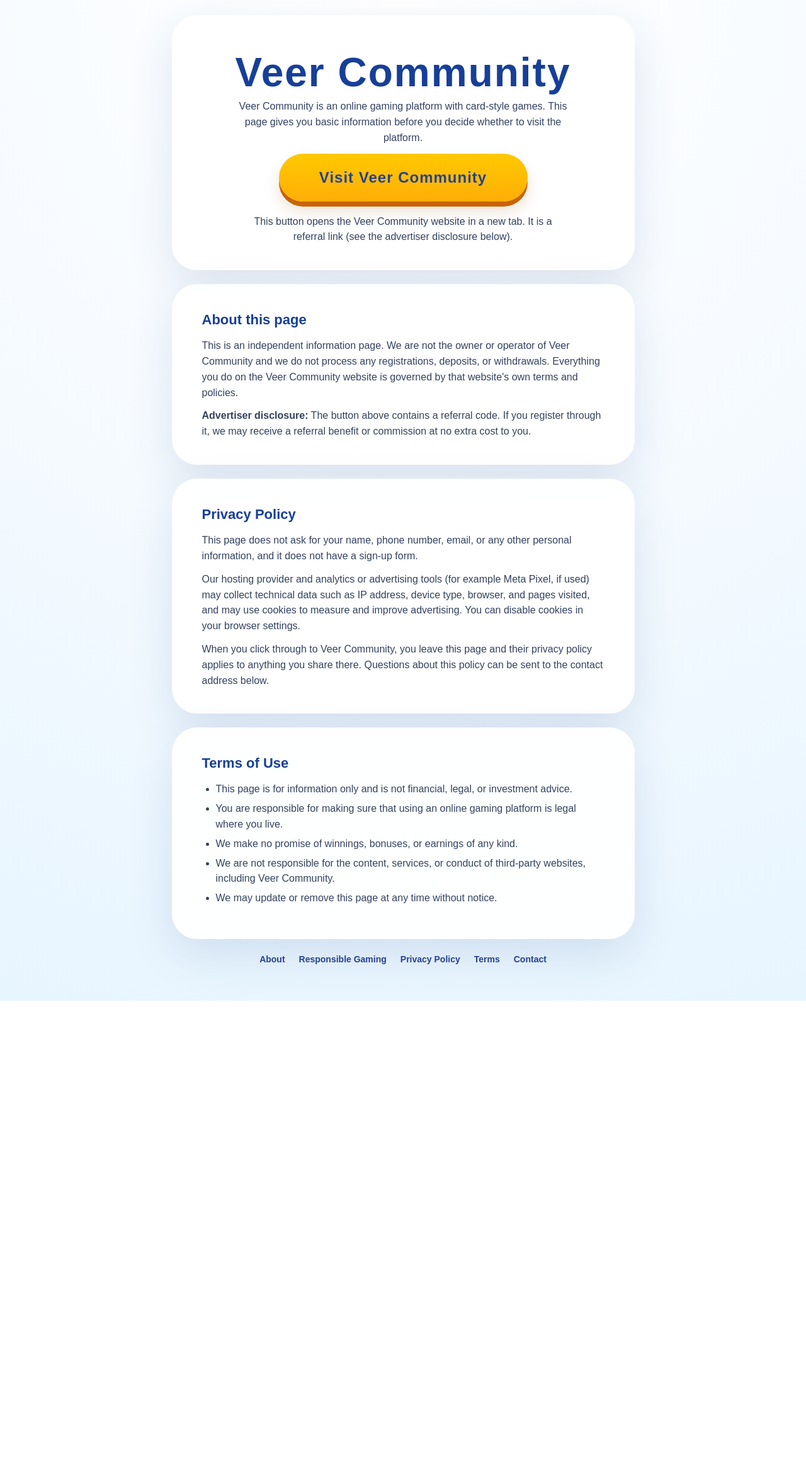
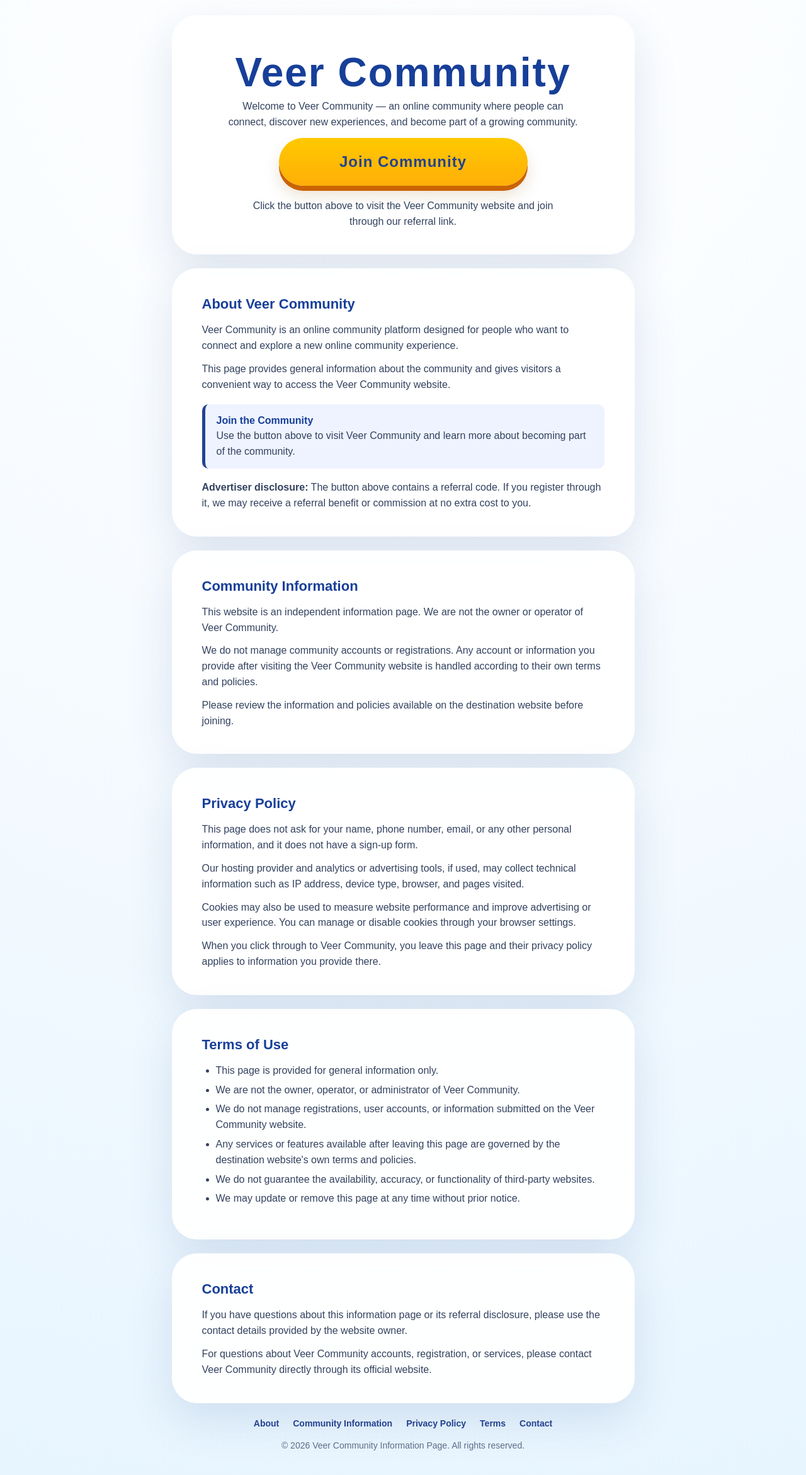
Before and after one commit to narender-de/veer, a plain HTML site: page index.html in a window 1280 px wide. Shown: the whole page at 63% size. Before the commit the page ends 1589 px from the top, so only its background shows below. Drawn offline with Linux system fonts and the light colour scheme.

Commit message:
Update index.html

```diff
--- a/index.html
+++ b/index.html
@@ -3,16 +3,34 @@
 <head>
   <meta charset="UTF-8">
   <meta name="viewport" content="width=device-width, initial-scale=1.0">
-  <title>Veer Community - Information &amp; Referral Page</title>
-  <meta name="description" content="Information page about Veer Community, an online gaming platform. Please play responsibly.">
+
+  <title>Veer Community - Join Our Community</title>
+
+  <meta
+    name="description"
+    content="Learn more about Veer Community and join the online community."
+  >
 
   <style>
-    * { box-sizing: border-box; margin: 0; padding: 0; }
-    html { scroll-behavior: smooth; }
+    * {
+      box-sizing: border-box;
+      margin: 0;
+      padding: 0;
+    }
+
+    html {
+      scroll-behavior: smooth;
+    }
 
     body {
       font-family: Arial, Helvetica, sans-serif;
-      background: radial-gradient(circle at 50% 0%, #ffffff 0%, #f7fbff 42%, #e7f5ff 100%);
+      background:
+        radial-gradient(
+          circle at 50% 0%,
+          #ffffff 0%,
+          #f7fbff 42%,
+          #e7f5ff 100%
+        );
       color: #17213d;
       min-height: 100vh;
       padding: 24px 14px 40px;
@@ -35,7 +53,13 @@
     }
 
     /* ---------- Hero ---------- */
-    .hero { display: flex; flex-direction: column; align-items: center; text-align: center; }
+
+    .hero {
+      display: flex;
+      flex-direction: column;
+      align-items: center;
+      text-align: center;
+    }
 
     .age-pill {
       align-self: flex-end;
@@ -60,7 +84,13 @@
       box-shadow: 0 18px 36px rgba(0, 0, 0, 0.09);
       margin-bottom: 26px;
     }
-    .logo-wrap img { width: 100%; height: 100%; object-fit: contain; display: block; }
+
+    .logo-wrap img {
+      width: 100%;
+      height: 100%;
+      object-fit: contain;
+      display: block;
+    }
 
     h1 {
       font-size: 64px;
@@ -70,6 +100,7 @@
       line-height: 1.05;
       margin: 18px 0 8px;
     }
+
     .tagline {
       font-size: 15px;
       font-weight: 800;
@@ -78,7 +109,13 @@
       color: #9430f0;
       margin-bottom: 26px;
     }
-    .lead { color: #3b4a6b; font-size: 17px; max-width: 560px; margin-bottom: 22px; }
+
+    .lead {
+      color: #3b4a6b;
+      font-size: 17px;
+      max-width: 560px;
+      margin-bottom: 22px;
+    }
 
     .notice {
       width: 100%;
@@ -91,13 +128,20 @@
       text-align: left;
       margin-bottom: 26px;
     }
-    .notice strong { color: #4a3600; }
+
+    .notice strong {
+      color: #4a3600;
+    }
 
     .cta {
       width: min(100%, 395px);
       min-height: 76px;
       border-radius: 48px;
-      background: linear-gradient(180deg, #ffc900 0%, #ffae08 100%);
+      background: linear-gradient(
+        180deg,
+        #ffc900 0%,
+        #ffae08 100%
+      );
       color: #173f99;
       font-size: 24px;
       font-weight: 900;
@@ -106,140 +150,385 @@
       display: flex;
       align-items: center;
       justify-content: center;
-      box-shadow: 0 8px 0 #c96305, 0 15px 24px rgba(145, 91, 0, 0.18);
-      transition: transform .16s ease, box-shadow .16s ease;
+      box-shadow:
+        0 8px 0 #c96305,
+        0 15px 24px rgba(145, 91, 0, 0.18);
+      transition:
+        transform .16s ease,
+        box-shadow .16s ease;
       margin-bottom: 20px;
     }
-    .cta:hover { transform: translateY(-2px); box-shadow: 0 10px 0 #c96305, 0 18px 26px rgba(145, 91, 0, 0.22); }
-    .cta:active { transform: translateY(6px); box-shadow: 0 2px 0 #c96305, 0 6px 12px rgba(145, 91, 0, 0.16); }
 
-    .cta-note { font-size: 14px; color: #5d6c88; max-width: 480px; }
+    .cta:hover {
+      transform: translateY(-2px);
+      box-shadow:
+        0 10px 0 #c96305,
+        0 18px 26px rgba(145, 91, 0, 0.22);
+    }
+
+    .cta:active {
+      transform: translateY(6px);
+      box-shadow:
+        0 2px 0 #c96305,
+        0 6px 12px rgba(145, 91, 0, 0.16);
+    }
+
+    .cta-note {
+      font-size: 14px;
+      color: #5d6c88;
+      max-width: 480px;
+    }
 
     /* ---------- Info sections ---------- */
-    h2 { font-size: 22px; color: #173f99; margin-bottom: 12px; }
-    .card p { color: #33425f; font-size: 16px; margin-bottom: 12px; }
-    .card p:last-child { margin-bottom: 0; }
-    .card ul { margin: 6px 0 12px 22px; color: #33425f; font-size: 16px; }
-    .card li { margin-bottom: 6px; }
-    .card a { color: #24428f; }
 
-    .rg-box {
+    h2 {
+      font-size: 22px;
+      color: #173f99;
+      margin-bottom: 12px;
+    }
+
+    .card p {
+      color: #33425f;
+      font-size: 16px;
+      margin-bottom: 12px;
+    }
+
+    .card p:last-child {
+      margin-bottom: 0;
+    }
+
+    .card ul {
+      margin: 6px 0 12px 22px;
+      color: #33425f;
+      font-size: 16px;
+    }
+
+    .card li {
+      margin-bottom: 6px;
+    }
+
+    .card a {
+      color: #24428f;
+    }
+
+    .community-box {
       border-left: 5px solid #24428f;
       background: #eef3ff;
       border-radius: 10px;
       padding: 14px 18px;
+      margin-top: 18px;
+    }
+
+    .community-box strong {
+      color: #173f99;
     }
 
     /* ---------- Footer ---------- */
-    footer { text-align: center; color: #5d6c88; font-size: 14px; padding: 0 10px; }
-    .footer-links { display: flex; flex-wrap: wrap; justify-content: center; gap: 8px 22px; margin-bottom: 14px; }
-    .footer-links a { color: #24428f; font-weight: 700; text-decoration: none; }
-    .footer-links a:hover { text-decoration: underline; }
-    footer p { margin-bottom: 8px; }
+
+    footer {
+      text-align: center;
+      color: #5d6c88;
+      font-size: 14px;
+      padding: 0 10px;
+    }
+
+    .footer-links {
+      display: flex;
+      flex-wrap: wrap;
+      justify-content: center;
+      gap: 8px 22px;
+      margin-bottom: 14px;
+    }
+
+    .footer-links a {
+      color: #24428f;
+      font-weight: 700;
+      text-decoration: none;
+    }
+
+    .footer-links a:hover {
+      text-decoration: underline;
+    }
+
+    footer p {
+      margin-bottom: 8px;
+    }
+
+    /* ---------- Responsive ---------- */
 
     @media (max-width: 650px) {
-      body { padding: 10px 10px 30px; }
-      .card { border-radius: 28px; padding: 24px 20px; }
-      .age-pill { align-self: center; font-size: 14px; }
-      h1 { font-size: 44px; margin-top: 10px; }
-      .tagline { font-size: 13px; letter-spacing: 2px; margin-bottom: 22px; }
-      .lead { font-size: 16px; }
-      .cta { font-size: 21px; min-height: 68px; }
-      h2 { font-size: 20px; }
+
+      body {
+        padding: 10px 10px 30px;
+      }
+
+      .card {
+        border-radius: 28px;
+        padding: 24px 20px;
+      }
+
+      .age-pill {
+        align-self: center;
+        font-size: 14px;
+      }
+
+      h1 {
+        font-size: 44px;
+        margin-top: 10px;
+      }
+
+      .tagline {
+        font-size: 13px;
+        letter-spacing: 2px;
+        margin-bottom: 22px;
+      }
+
+      .lead {
+        font-size: 16px;
+      }
+
+      .cta {
+        font-size: 21px;
+        min-height: 68px;
+      }
+
+      h2 {
+        font-size: 20px;
+      }
+
+      .logo-wrap {
+        width: 230px;
+        height: 230px;
+      }
     }
   </style>
 </head>
 
 <body>
+
   <div class="wrap">
 
     <!-- HERO -->
     <main class="card hero">
 
+      <h1>Veer Community</h1>
 
-      <h1>Veer Community</h1>
       <p class="lead">
-        Veer Community is an online gaming platform with card-style games. This page gives you basic
-        information before you decide whether to visit the platform.
+        Welcome to Veer Community — an online community where people
+        can connect, discover new experiences, and become part of
+        a growing community.
       </p>
 
+      <a
+        class="cta"
+        href="https://www.veergame4.com/#/register?invitationCode=79695725122"
+        target="_blank"
+        rel="noopener noreferrer sponsored"
+      >
+        Join Community
+      </a>
 
-      <a class="cta"
-         href="https://www.veergame4.com/#/register?invitationCode=79695725122"
-         target="_blank" rel="noopener noreferrer sponsored">
-        Visit Veer Community
-      </a>
       <p class="cta-note">
-        This button opens the Veer Community website in a new tab. It is a referral link
-        (see the advertiser disclosure below).
+        Click the button above to visit the Veer Community website
+        and join through our referral link.
       </p>
+
     </main>
+
 
     <!-- ABOUT -->
     <section class="card" id="about">
-      <h2>About this page</h2>
+
+      <h2>About Veer Community</h2>
+
       <p>
-        This is an independent information page. We are not the owner or operator of Veer Community and
-        we do not process any registrations, deposits, or withdrawals. Everything you do on the
-        Veer Community website is governed by that website's own terms and policies.
+        Veer Community is an online community platform designed
+        for people who want to connect and explore a new online
+        community experience.
       </p>
+
       <p>
-        <strong>Advertiser disclosure:</strong> The button above contains a referral code. If you
-        register through it, we may receive a referral benefit or commission at no extra cost to you.
+        This page provides general information about the community
+        and gives visitors a convenient way to access the Veer
+        Community website.
       </p>
+
+      <div class="community-box">
+        <strong>Join the Community</strong>
+        <p>
+          Use the button above to visit Veer Community and learn
+          more about becoming part of the community.
+        </p>
+      </div>
+
+      <p style="margin-top:18px;">
+        <strong>Advertiser disclosure:</strong>
+        The button above contains a referral code. If you register
+        through it, we may receive a referral benefit or commission
+        at no extra cost to you.
+      </p>
+
     </section>
 
+
+    <!-- INFORMATION -->
+    <section class="card" id="information">
+
+      <h2>Community Information</h2>
+
+      <p>
+        This website is an independent information page. We are
+        not the owner or operator of Veer Community.
+      </p>
+
+      <p>
+        We do not manage community accounts or registrations.
+        Any account or information you provide after visiting the
+        Veer Community website is handled according to their own
+        terms and policies.
+      </p>
+
+      <p>
+        Please review the information and policies available on
+        the destination website before joining.
+      </p>
+
+    </section>
 
 
     <!-- PRIVACY -->
     <section class="card" id="privacy">
+
       <h2>Privacy Policy</h2>
+
       <p>
-        This page does not ask for your name, phone number, email, or any other personal
-        information, and it does not have a sign-up form.
+        This page does not ask for your name, phone number, email,
+        or any other personal information, and it does not have
+        a sign-up form.
       </p>
+
       <p>
-        Our hosting provider and analytics or advertising tools (for example Meta Pixel, if used)
-        may collect technical data such as IP address, device type, browser, and pages visited, and
-        may use cookies to measure and improve advertising. You can disable cookies in your browser
-        settings.
+        Our hosting provider and analytics or advertising tools,
+        if used, may collect technical information such as IP
+        address, device type, browser, and pages visited.
       </p>
+
       <p>
-        When you click through to Veer Community, you leave this page and their privacy policy applies to
-        anything you share there. Questions about this policy can be sent to the contact address below.
+        Cookies may also be used to measure website performance
+        and improve advertising or user experience. You can
+        manage or disable cookies through your browser settings.
       </p>
+
+      <p>
+        When you click through to Veer Community, you leave this
+        page and their privacy policy applies to information you
+        provide there.
+      </p>
+
     </section>
+
 
     <!-- TERMS -->
     <section class="card" id="terms">
+
       <h2>Terms of Use</h2>
+
       <ul>
-        <li>This page is for information only and is not financial, legal, or investment advice.</li>
-        <li>You are responsible for making sure that using an online gaming platform is legal where you live.</li>
-        <li>We make no promise of winnings, bonuses, or earnings of any kind.</li>
-        <li>We are not responsible for the content, services, or conduct of third-party websites, including Veer Community.</li>
-        <li>We may update or remove this page at any time without notice.</li>
+        <li>
+          This page is provided for general information only.
+        </li>
+
+        <li>
+          We are not the owner, operator, or administrator of
+          Veer Community.
+        </li>
+
+        <li>
+          We do not manage registrations, user accounts, or
+          information submitted on the Veer Community website.
+        </li>
+
+        <li>
+          Any services or features available after leaving this
+          page are governed by the destination website's own
+          terms and policies.
+        </li>
+
+        <li>
+          We do not guarantee the availability, accuracy, or
+          functionality of third-party websites.
+        </li>
+
+        <li>
+          We may update or remove this page at any time without
+          prior notice.
+        </li>
       </ul>
+
+    </section>
+
+
+    <!-- CONTACT -->
+    <section class="card" id="contact">
+
+      <h2>Contact</h2>
+
+      <p>
+        If you have questions about this information page or
+        its referral disclosure, please use the contact details
+        provided by the website owner.
+      </p>
+
+      <p>
+        For questions about Veer Community accounts, registration,
+        or services, please contact Veer Community directly
+        through its official website.
+      </p>
+
     </section>
 
 
     <!-- FOOTER -->
     <footer>
+
       <div class="footer-links">
-        <a href="#about">About</a>
-        <a href="#responsible">Responsible Gaming</a>
-        <a href="#privacy">Privacy Policy</a>
-        <a href="#terms">Terms</a>
-        <a href="#contact">Contact</a>
+
+        <a href="#about">
+          About
+        </a>
+
+        <a href="#information">
+          Community Information
+        </a>
+
+        <a href="#privacy">
+          Privacy Policy
+        </a>
+
+        <a href="#terms">
+          Terms
+        </a>
+
+        <a href="#contact">
+          Contact
+        </a>
+
       </div>
 
+      <p>
+        © <span id="year"></span> Veer Community Information Page.
+        All rights reserved.
+      </p>
 
     </footer>
 
   </div>
 
+
   <script>
-    document.getElementById('year').textContent = new Date().getFullYear();
+    document.getElementById("year").textContent =
+      new Date().getFullYear();
   </script>
+
 </body>
 </html>
```
